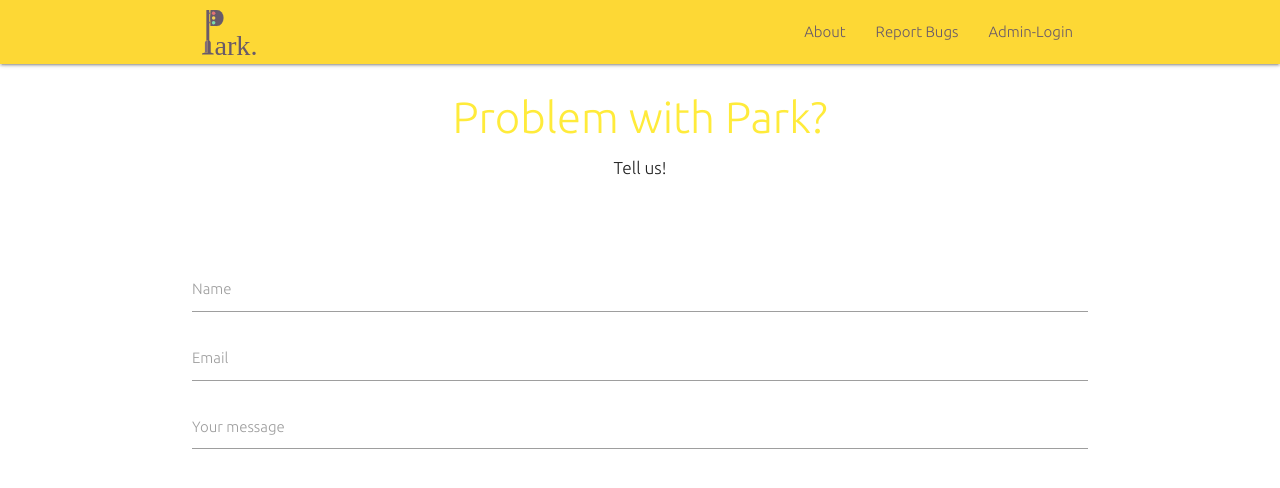
After one commit to Margkoss/Park, a PHP site: page /report in a window 1280 px wide. The commit adds this page. Shown: the top 488 px of the page. Run offline with PHP 8.4, Linux system fonts and the light colour scheme.

Commit message:
added report page-no functionality

```diff
--- a/about/index.php
+++ /dev/null
@@ -1,3 +0,0 @@
-<?php
-
-require('../main/header.php');
--- /dev/null
+++ b/css/report.css
@@ -0,0 +1,36 @@
+h3{
+    animation: fadeINleft 2s ease-in-out forwards;
+}
+
+h6{
+    animation: fadeIN 4s ease-in-out forwards;
+}
+
+
+
+
+@keyframes fadeINleft{
+
+    from{
+        opacity: 0;
+        transform: translateX(-700px);
+    }
+    to{
+        opacity: 1;
+        transform: translateX(0);
+    }
+}
+
+
+@keyframes fadeIN{
+
+    0%{
+        opacity: 0;
+    }
+    50%{
+        opacity: 0;
+    }
+    100%{
+        opacity: 1;
+    }
+  }
--- a/main/header.php
+++ b/main/header.php
@@ -24,7 +24,7 @@
                             <a href="../about">About</a>
                         </li>
                         <li>
-                            <a href="#report">Report Bugs</a>
+                            <a href="../report">Report Bugs</a>
                         </li>
                         <li>
                             <a href="../admin/">Admin-Login</a>
--- /dev/null
+++ b/report/index.php
@@ -0,0 +1,30 @@
+<?php
+
+    require('../main/header.php');
+
+?>
+<link rel="stylesheet" href="../css/report.css">
+<body>
+    <div class="center">
+        <h3 class="yellow-text" >Problem with Park?</h3>
+        <h6>Tell us!</h6>
+    </div>
+    <br><br>
+    <div class="container">
+        <div class="form-container">
+            <form action="../include_files/sendEmail.inc.php"></form>
+            <div class="input-field">
+                <input id="name" name="name" type="text">
+                <label for="name">Name</label>
+            </div>
+            <div class="input-field">
+                <input id="email" name="email" type="email">
+                <label for="email">Email</label>
+            </div>
+            <div class="input-field">
+                <textarea id="message" class="materialize-textarea"></textarea>
+                <label for="message">Your message</label>
+            </div>
+        </div>
+    </div>
+</body>
```
